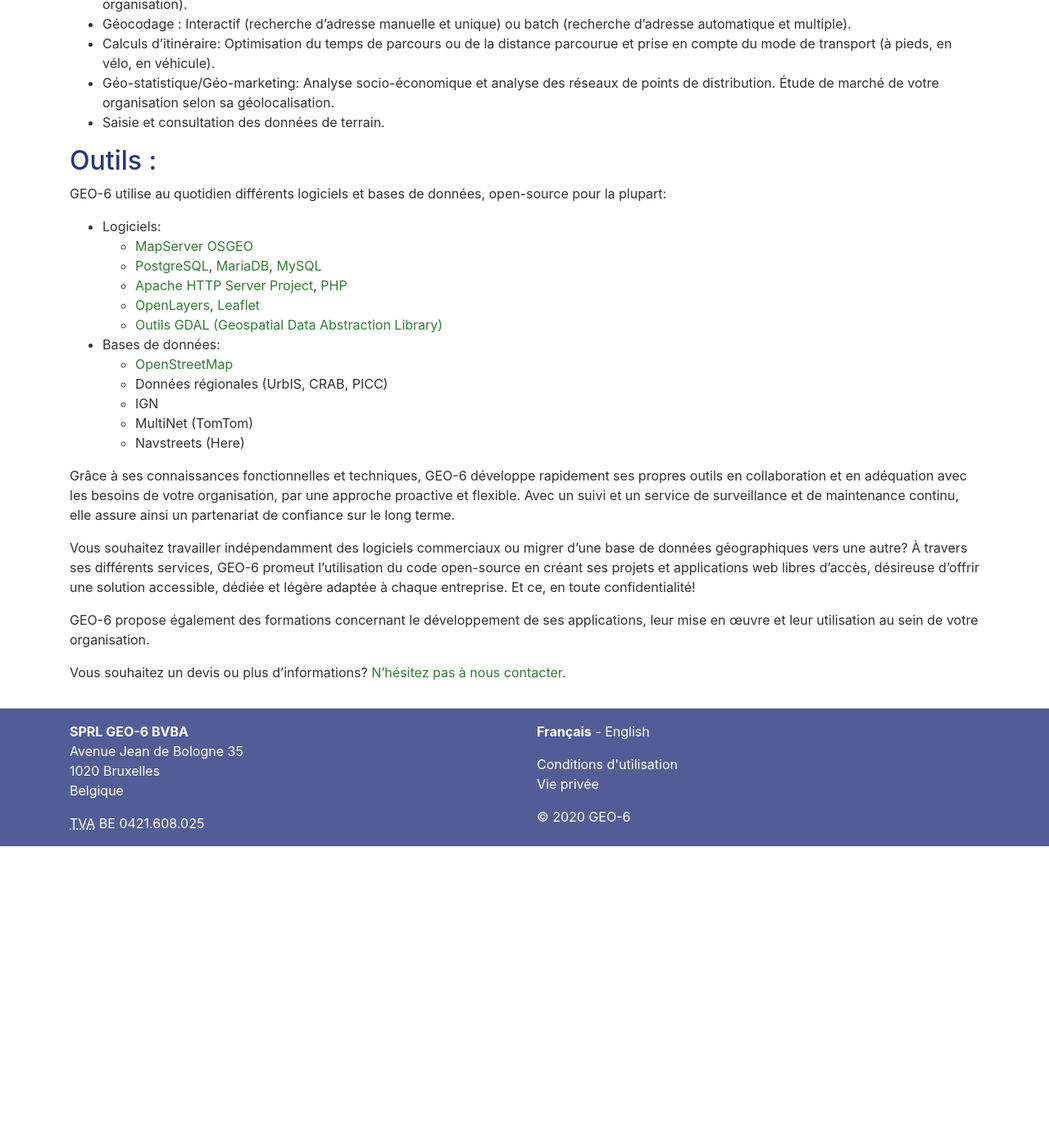
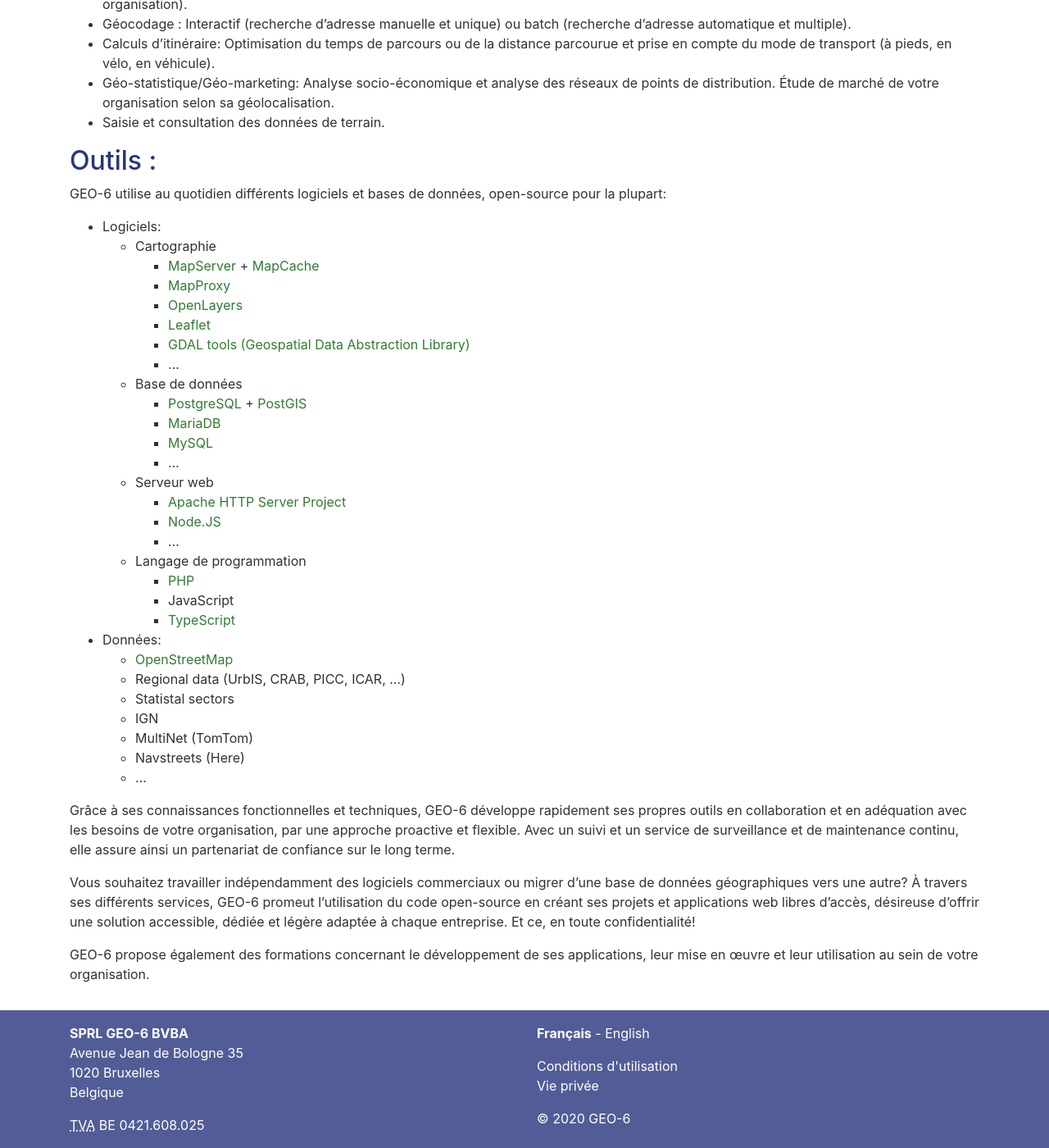
Before and after one commit to geo6/website, a Jekyll site: the page built from skills.fr.md, in a window 1280 px wide and 1400 px high, scrolled down 421 px. Shown: the whole window at 82% size. Built offline with Jekyll 4.4.1, drawn with Linux system fonts in a browser that asks for light colours; before the commit the page ends 1453 px from its top, so only the background shows below that.

Commit message:
Update Skills page

```diff
--- a/skills.fr.md
+++ b/skills.fr.md
@@ -20,22 +20,37 @@ order: 1
 GEO-6 utilise au quotidien différents logiciels et bases de données, open-source pour la plupart:
 
 - Logiciels:
-  - [MapServer OSGEO](http://mapserver.org/)
-  - [PostgreSQL](https://www.postgresql.org/), [MariaDB](https://mariadb.org/), [MySQL](https://www.mysql.com/)
-  - [Apache HTTP Server Project](https://httpd.apache.org/), [PHP](https://secure.php.net/)
-  - [OpenLayers](https://openlayers.org/), [Leaflet](http://leafletjs.com/)
-  - [Outils GDAL (Geospatial Data Abstraction Library)](http://gdal.org/)
-- Bases de données:
-  - [OpenStreetMap](https://www.openstreetmap.org/)
-  - Données régionales (UrbIS, CRAB, PICC)
+  - Cartographie
+    - [MapServer](https://mapserver.org/){:target="_blank"} + [MapCache](https://mapserver.org/mapcache/){:target="_blank"}
+    - [MapProxy](https://mapproxy.org/){:target="_blank"}
+    - [OpenLayers](https://openlayers.org/){:target="_blank"}
+    - [Leaflet](https://leafletjs.com/){:target="_blank"}
+    - [GDAL tools (Geospatial Data Abstraction Library)](http://gdal.org/){:target="_blank"}
+    - ...
+  - Base de données
+    - [PostgreSQL](https://www.postgresql.org/){:target="_blank"} + [PostGIS](https://postgis.net/){:target="_blank"}
+    - [MariaDB](https://mariadb.org/){:target="_blank"}
+    - [MySQL](https://www.mysql.com/){:target="_blank"}
+    - ...
+  - Serveur web
+    - [Apache HTTP Server Project](https://httpd.apache.org/){:target="_blank"}
+    - [Node.JS](https://nodejs.org/){:target="_blank"}
+    - ...
+  - Langage de programmation
+    - [PHP](https://www.php.net/){:target="_blank"}
+    - JavaScript
+    - [TypeScript](https://www.typescriptlang.org/){:target="_blank"}
+- Données:
+  - [OpenStreetMap](https://www.openstreetmap.org/){:target="_blank"}
+  - Regional data (UrbIS, CRAB, PICC, ICAR, ...)
+  - Statistal sectors
   - IGN
   - MultiNet (TomTom)
   - Navstreets (Here)
+  - ...
 
 Grâce à ses connaissances fonctionnelles et techniques, GEO-6 développe rapidement ses propres outils en collaboration et en adéquation avec les besoins de votre organisation, par une approche proactive et flexible. Avec un suivi et un service de surveillance et de maintenance continu, elle assure ainsi un partenariat de confiance sur le long terme.
 
 Vous souhaitez travailler indépendamment des logiciels commerciaux ou migrer d'une base de données géographiques vers une autre? À travers ses différents services, GEO-6 promeut l'utilisation du code open-source en créant ses projets et applications web libres d'accès, désireuse d'offrir une solution accessible, dédiée et légère adaptée à chaque entreprise. Et ce, en toute confidentialité!
 
 GEO-6 propose également des formations concernant le développement de ses applications, leur mise en œuvre et leur utilisation au sein de votre organisation.
-
-Vous souhaitez un devis ou plus d'informations? [N'hésitez pas à nous contacter.]({% link contact.fr.html %})
```
Also changed, not shown: skills.md (+31 -16 lines).
